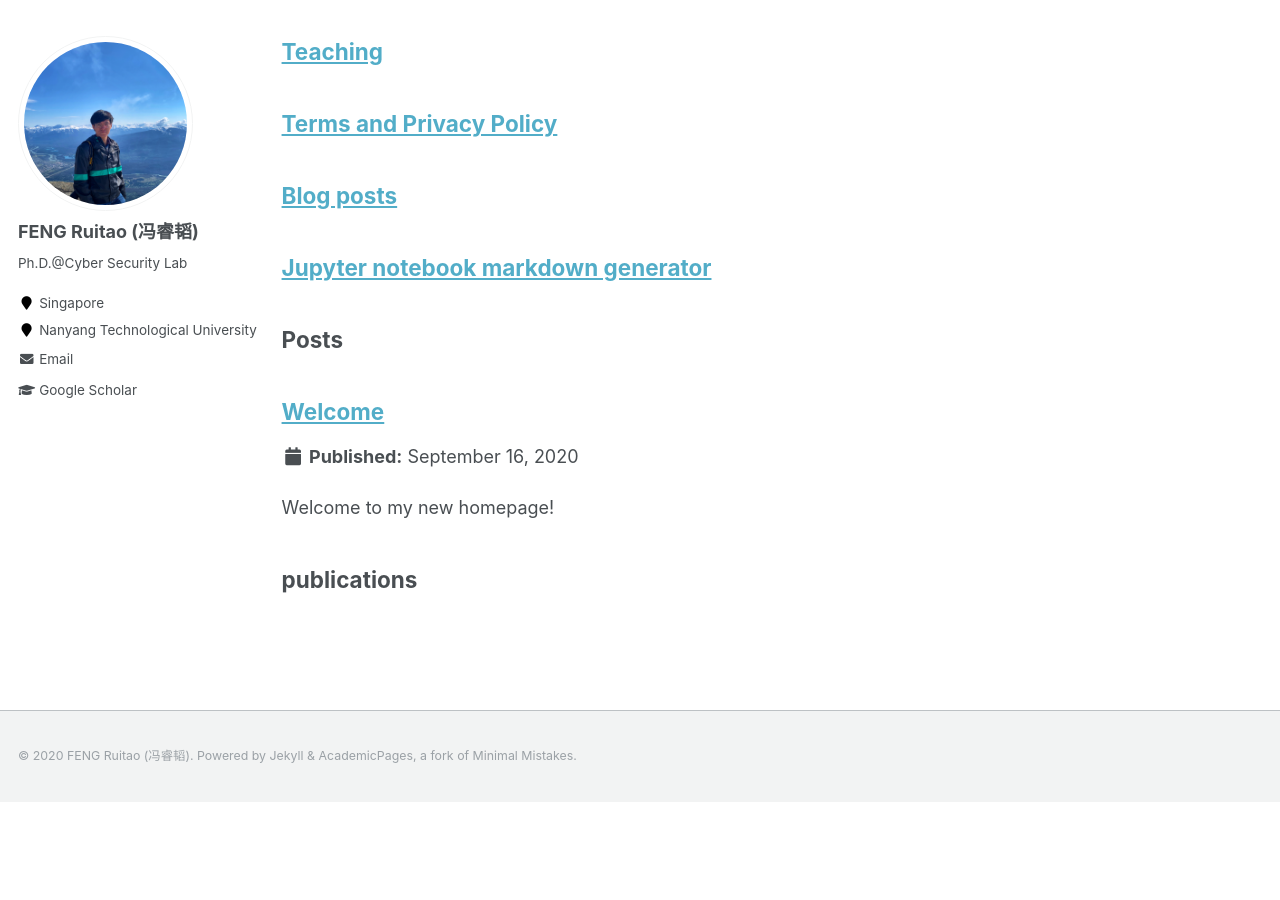
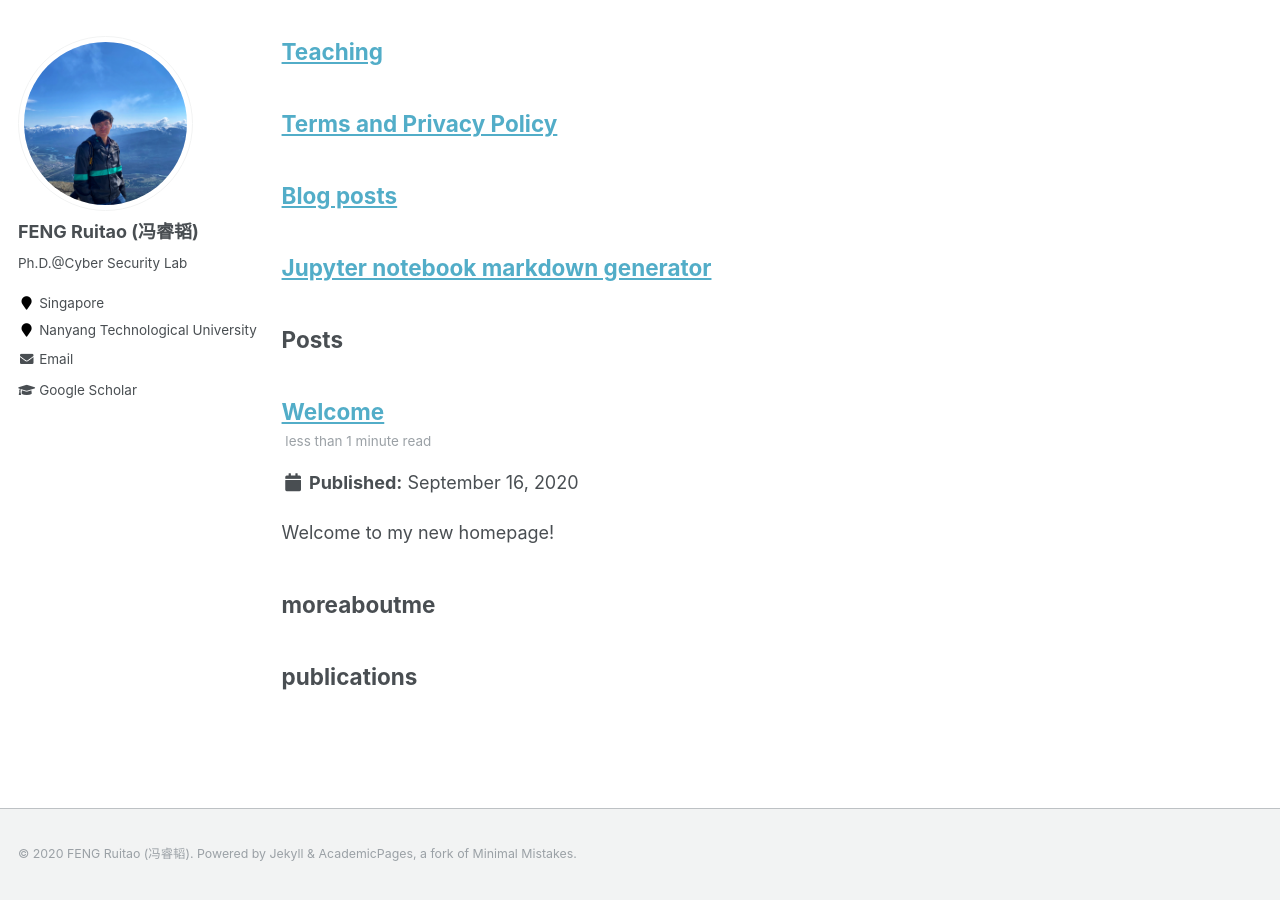
Before and after one commit to rtfeng/rtfeng.github.io, a Jekyll site: the page built from _pages/sitemap.md, in a window 1280 px wide and 900 px high, scrolled down 1584 px. Built offline with Jekyll 4.4.1, drawn with Linux system fonts in a browser that asks for light colours; before the commit the page ends 2386 px from its top, so only the background shows below that; part of the change alters nothing that is shown.

Commit message:
Small Fix

```diff
--- a/_config.yml
+++ b/_config.yml
@@ -181,6 +181,9 @@ collections:
   publications:
     output: true
     permalink: /:collection/:path/
+  moreaboutme:
+    output: true
+    permalink: /:collection/:path/
 #  portfolio:
 #    output: true
 #    permalink: /:collection/:path/
@@ -192,16 +195,16 @@ collections:
 # Defaults
 defaults:
   # _posts
-#  - scope:
-#      path: ""
-#      type: posts
-#    values:
-#      layout: single
-#      author_profile: true
-#      read_time: true
-#      comments: true
-#      share: true
-#      related: true
+  - scope:
+      path: ""
+      type: posts
+    values:
+      layout: single
+      author_profile: true
+      read_time: true
+      comments: true
+      share: true
+      related: true
   # _pages
   - scope:
       path: ""
@@ -222,6 +225,15 @@ defaults:
   - scope:
       path: ""
       type: publications
+    values:
+      layout: single
+      author_profile: true
+      share: true
+      comments: true
+  # _moreaboutme
+  - scope:
+      path: ""
+      type: moreaboutme
     values:
       layout: single
       author_profile: true
```
